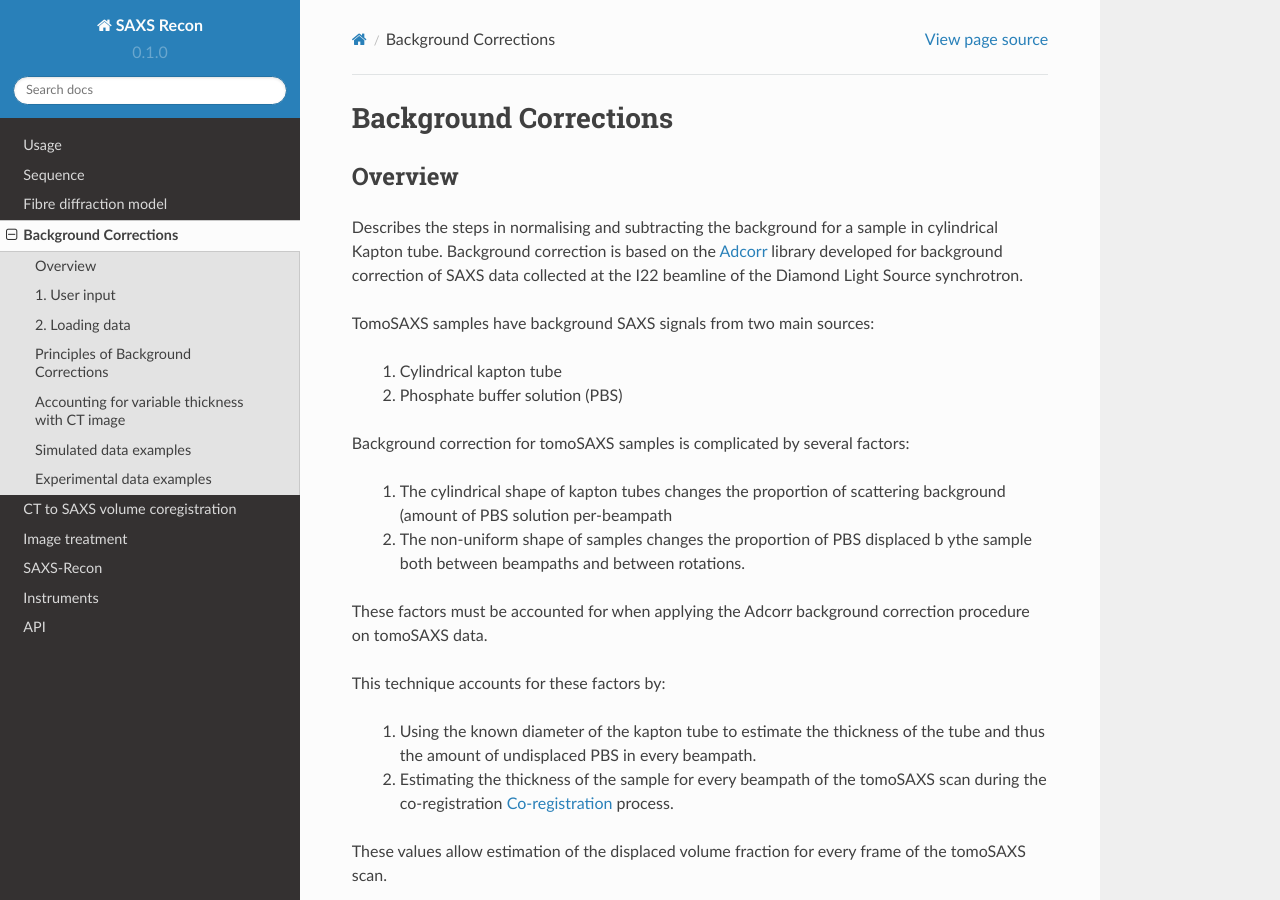
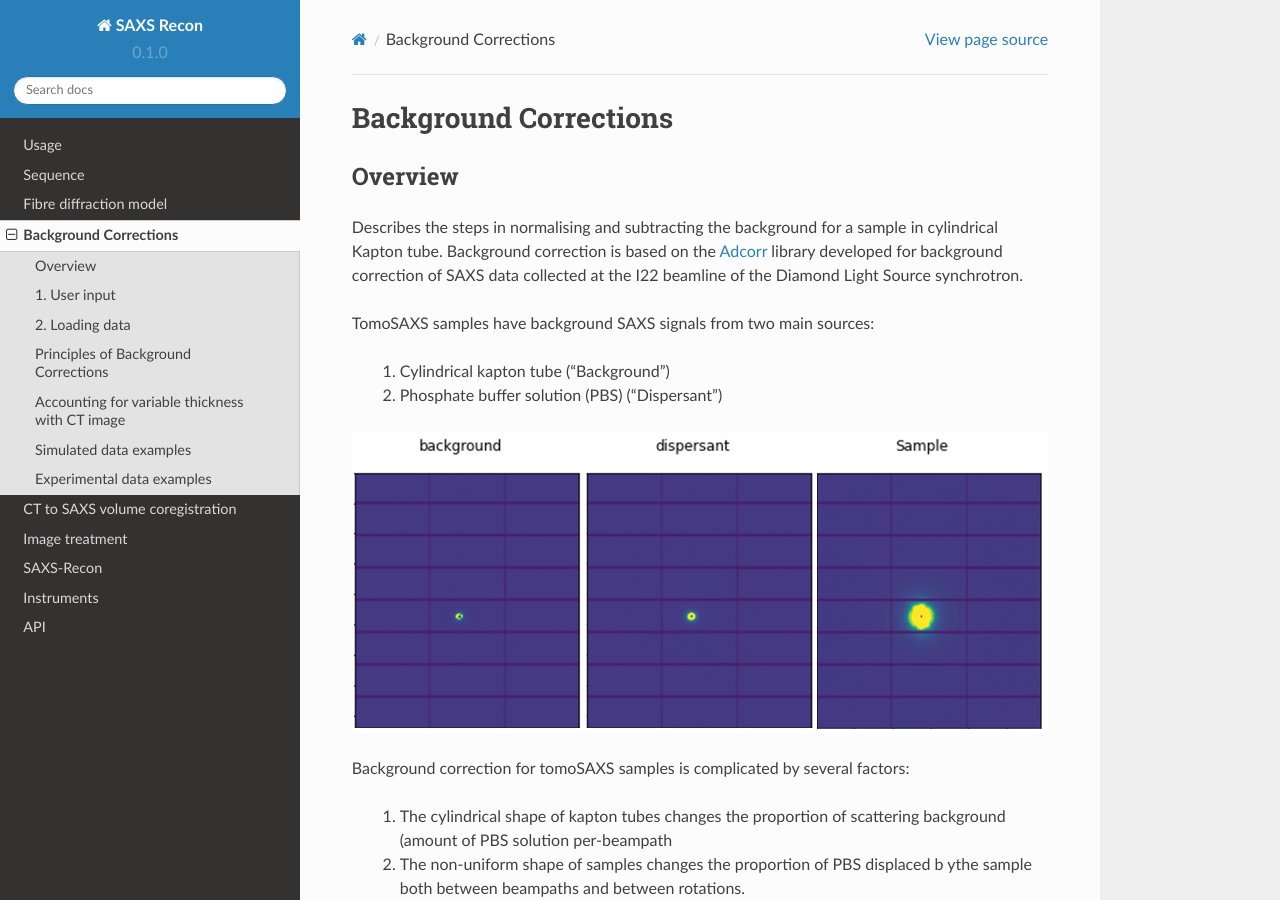
Before and after one commit to himadri111/saxs-docs-tutorial, a Sphinx documentation site: the page built from docs/source/bgrcorr.rst, in a window 1280 px wide and 900 px high. Built offline with Sphinx 7.4.7 and the Read the Docs theme 2.0.0, drawn with Linux system fonts in a browser that asks for light colours.

Commit message:
Update bgrcorr.rst

```diff
--- a/docs/source/bgrcorr.rst
+++ b/docs/source/bgrcorr.rst
@@ -9,9 +9,12 @@ Describes the steps in normalising and subtracting the background for a sample i
 
 TomoSAXS samples have background SAXS signals from two main sources:
 
-  1. Cylindrical kapton tube
+  1. Cylindrical kapton tube ("Background")
 
-  2. Phosphate buffer solution (PBS)
+  2. Phosphate buffer solution (PBS) ("Dispersant")
+
+.. image:: frame_comparison_clipped.png
+
 
 Background correction for tomoSAXS samples is complicated by several factors:
 
```
